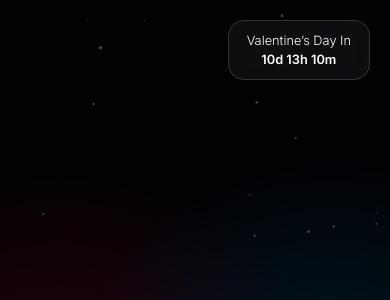
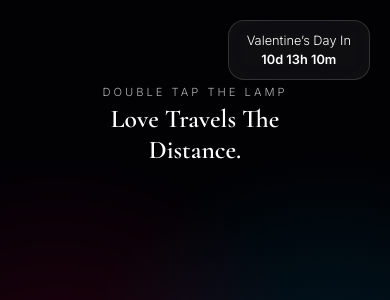
Before and after one commit to chhafis/LoveLamp, a plain HTML site: page index.html in a window 390 px wide. Shown: the top 300 px of the page. Drawn offline with nearby package versions, Linux system fonts and the light colour scheme.

Commit message:
Update index.html

```diff
--- a/index.html
+++ b/index.html
@@ -75,7 +75,6 @@ body::before{
     cursor:pointer;
     pointer-events:auto;
 
-    /* REMOVE MOBILE BLUE TAP */
     -webkit-tap-highlight-color: transparent;
     -webkit-touch-callout: none;
     user-select: none;
@@ -105,7 +104,7 @@ body::before{
     text-transform:uppercase;
 }
 
-/* hero */
+/* ===== HERO (DESKTOP) ===== */
 .hero-content{
     position:relative;
     z-index:3;
@@ -128,6 +127,29 @@ body::before{
     font-size:clamp(2.6rem,7vw,5rem);
     margin:0;
     line-height:.95;
+}
+
+/* ===== MOBILE INSTRUCTIONS ===== */
+.mobile-instructions{
+    display:none;
+    position:fixed;
+    top:calc(85px + env(safe-area-inset-top));
+    left:50%;
+    transform:translateX(-50%);
+    z-index:5;
+    text-align:center;
+}
+.mobile-instructions p{
+    font-size:.7rem;
+    letter-spacing:3px;
+    opacity:.7;
+    text-transform:uppercase;
+    margin:0;
+}
+.mobile-instructions h2{
+    font-family:'Cormorant Garamond',serif;
+    font-size:1.6rem;
+    margin:4px 0 0;
 }
 
 /* valentine */
@@ -174,6 +196,9 @@ body::before{
 
 /* ===== MOBILE LAYOUT ===== */
 @media (max-width:768px){
+    .hero-content{ display:none; }
+    .mobile-instructions{ display:block; }
+
     .lamps-wrap{
         position:relative;
         display:flex;
@@ -206,6 +231,12 @@ body::before{
 <canvas id="particles"></canvas>
 <div id="heart-layer"></div>
 
+<!-- MOBILE TEXT -->
+<div class="mobile-instructions">
+    <p>Double tap the lamp</p>
+    <h2>Love Travels The Distance.</h2>
+</div>
+
 <div class="valentine">
     Valentine’s Day In
     <span id="countdown">Loading...</span>
@@ -213,7 +244,6 @@ body::before{
 
 <div class="lamps-wrap">
 
-    <!-- LEFT LAMP -->
     <div class="lamp-stage lamp-left lamp" data-side="left">
         <img id="left-red" class="lamp-image active" src="https://i.ibb.co/93kdM2zV/red.png">
         <img id="left-blue" class="lamp-image" src="https://i.ibb.co/WpVf0HDm/blue.png">
@@ -222,7 +252,6 @@ body::before{
         <div class="location">Kochi, India</div>
     </div>
 
-    <!-- RIGHT LAMP -->
     <div class="lamp-stage lamp-right lamp" data-side="right">
         <img id="right-red" class="lamp-image active" src="https://i.ibb.co/93kdM2zV/red.png">
         <img id="right-blue" class="lamp-image" src="https://i.ibb.co/WpVf0HDm/blue.png">
@@ -243,7 +272,8 @@ body::before{
 </button>
 
 <script>
-/* ===== LAMP MODES ===== */
+/* === JS UNCHANGED (interaction, heart, countdown) === */
+/* Lamp modes */
 const modes=[
     {id:'red',glow:'rgba(255,40,80,1)',flicker:false},
     {id:'blue',glow:'rgba(0,212,255,1)',flicker:false},
@@ -252,7 +282,6 @@ const modes=[
 ];
 let modeIndex=0;
 
-/* glow */
 function startGlow(img,color,intensity,flicker){
     gsap.killTweensOf(img);
     gsap.to(img,{filter:`drop-shadow(0 0 ${intensity}px ${color})`,duration:.3});
@@ -264,7 +293,6 @@ function startGlow(img,color,intensity,flicker){
     });
 }
 
-/* apply mode */
 function applyModeTo(side){
     const m=modes[modeIndex];
     document.querySelectorAll(`[id^="${side}-"]`).forEach(i=>{
@@ -283,7 +311,6 @@ function applyModeTo(side){
     }
 }
 
-/* flying heart */
 function flyHeart(fromLamp,toLamp,onArrive){
     const layer=document.getElementById('heart-layer');
     const heart=document.createElement('div');
@@ -293,7 +320,6 @@ function flyHeart(fromLamp,toLamp,onArrive){
 
     const a=fromLamp.getBoundingClientRect();
     const b=toLamp.getBoundingClientRect();
-
     const sx=a.left+a.width/2;
     const sy=a.top+a.height/2;
     const ex=b.left+b.width/2;
@@ -309,7 +335,6 @@ function flyHeart(fromLamp,toLamp,onArrive){
     });
 }
 
-/* double tap */
 let lastTap=0;
 document.querySelectorAll('.lamp').forEach(lamp=>{
     lamp.addEventListener('click',()=>{
@@ -326,7 +351,7 @@ document.querySelectorAll('.lamp').forEach(lamp=>{
     });
 });
 
-/* ===== VALENTINE COUNTDOWN ===== */
+/* Valentine countdown */
 const countdownEl=document.getElementById('countdown');
 function updateCountdown(){
     const now=new Date();
@@ -342,21 +367,6 @@ function updateCountdown(){
 }
 updateCountdown();
 setInterval(updateCountdown,1000);
-
-/* particles */
-const c=document.getElementById('particles'),ctx=c.getContext('2d');
-function resize(){c.width=innerWidth;c.height=innerHeight}
-addEventListener('resize',resize);resize();
-const parts=[...Array(60)].map(()=>({x:Math.random()*c.width,y:Math.random()*c.height,r:Math.random()*2,s:Math.random()*.4+.1}));
-(function anim(){
-    ctx.clearRect(0,0,c.width,c.height);
-    ctx.fillStyle="rgba(255,255,255,.25)";
-    parts.forEach(p=>{
-        ctx.beginPath();ctx.arc(p.x,p.y,p.r,0,Math.PI*2);ctx.fill();
-        p.y-=p.s;if(p.y<0)p.y=c.height;
-    });
-    requestAnimationFrame(anim);
-})();
 </script>
 
 </body>
```
